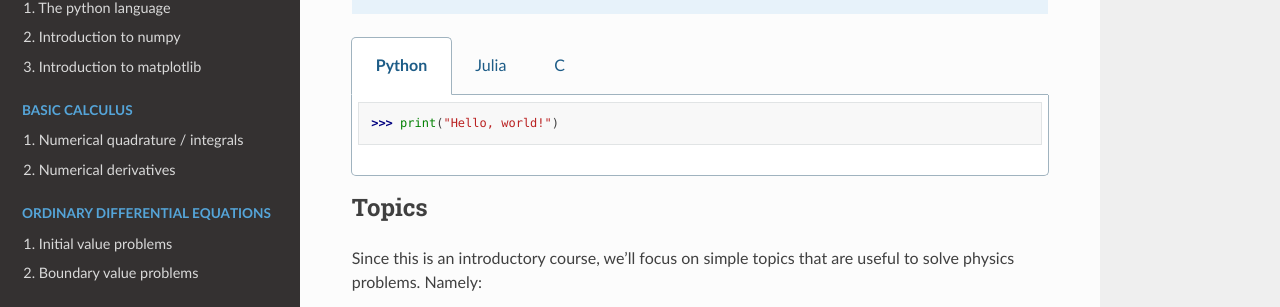
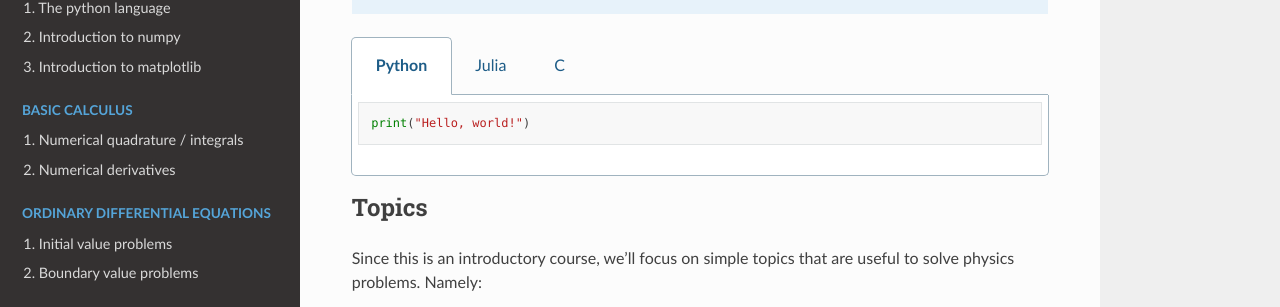
Before and after one commit to gersonjferreira/Computational-Physics-Class-Notes, a Sphinx documentation site: the page built from docs/index.rst, in a window 1280 px wide and 900 px high, scrolled down 519 px. Shown: the part 144-451 px from the top of the window. Built offline with Sphinx 7.4.7 and the Read the Docs theme 2.0.0, drawn with Linux system fonts in a browser that asks for light colours.

Commit message:
remove >>>

```diff
--- a/docs/index.rst
+++ b/docs/index.rst
@@ -17,7 +17,7 @@ These are the class notes for the course *Computational Physics*, lectured to th
 
    .. code-tab:: py
 
-        >>> print("Hello, world!")
+      print("Hello, world!")
 
    .. code-tab:: julia
 
```
